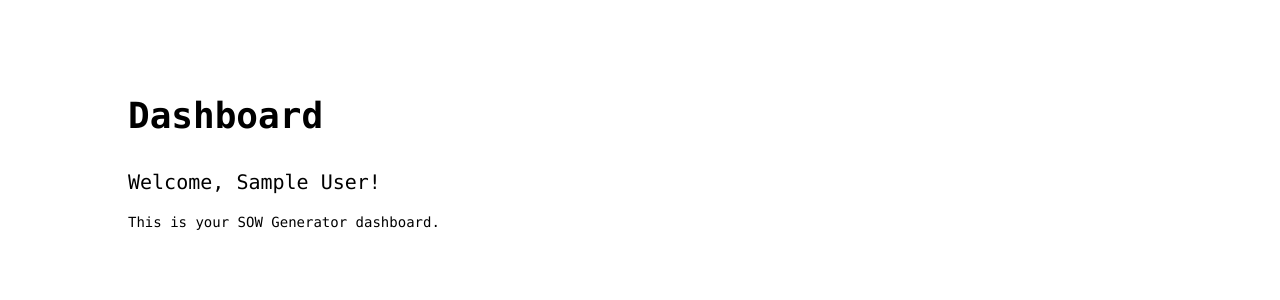
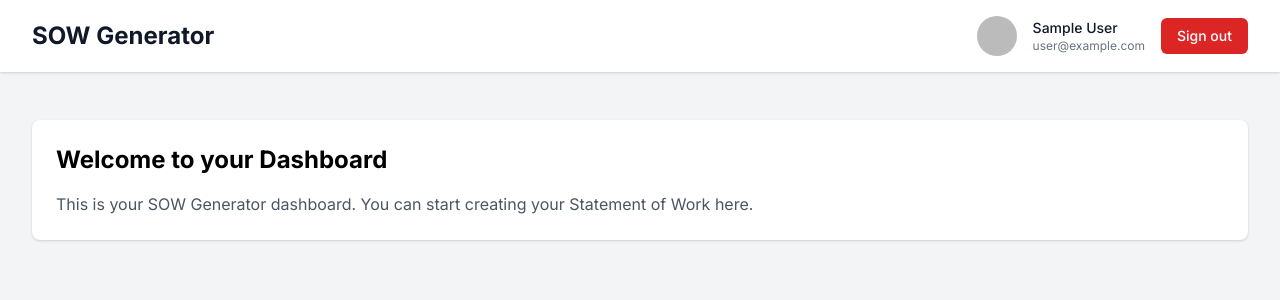
Before and after one commit to ronfeathers-LD/SOW-Generator, a Next.js app: page /dashboard in a window 1280 px wide. Shown: the top 300 px of the page. Built offline with nearby package versions, Linux system fonts and the light colour scheme; no server answers; sample sign-in values are in the browser's storage.

Commit message:
Add header with user info and logout button

```diff
--- a/src/app/dashboard/page.tsx
+++ b/src/app/dashboard/page.tsx
@@ -1,5 +1,6 @@
 import { getServerSession } from 'next-auth';
 import { redirect } from 'next/navigation';
+import Header from '../../components/Header';
 
 export default async function Dashboard() {
   const session = await getServerSession();
@@ -10,12 +11,18 @@ export default async function Dashboard() {
   }
 
   return (
-    <main className="flex min-h-screen flex-col items-center justify-between p-24">
-      <div className="z-10 max-w-5xl w-full items-center justify-between font-mono text-sm">
-        <h1 className="text-4xl font-bold mb-8">Dashboard</h1>
-        <p className="text-xl">Welcome, {session.user.name || 'User'}!</p>
-        <p className="mt-4">This is your SOW Generator dashboard.</p>
-      </div>
-    </main>
+    <div className="min-h-screen bg-gray-100">
+      <Header />
+      <main className="max-w-7xl mx-auto py-6 sm:px-6 lg:px-8">
+        <div className="px-4 py-6 sm:px-0">
+          <div className="bg-white shadow rounded-lg p-6">
+            <h2 className="text-2xl font-bold mb-4">Welcome to your Dashboard</h2>
+            <p className="text-gray-600">
+              This is your SOW Generator dashboard. You can start creating your Statement of Work here.
+            </p>
+          </div>
+        </div>
+      </main>
+    </div>
   );
 }
--- /dev/null
+++ b/src/components/Header.tsx
@@ -0,0 +1,48 @@
+'use client';
+
+import { signOut, useSession } from 'next-auth/react';
+import Image from 'next/image';
+
+export default function Header() {
+  const { data: session } = useSession();
+
+  if (!session) return null;
+
+  return (
+    <header className="bg-white shadow">
+      <div className="max-w-7xl mx-auto px-4 sm:px-6 lg:px-8 py-4">
+        <div className="flex justify-between items-center">
+          <div className="flex items-center">
+            <h1 className="text-2xl font-bold text-gray-900">SOW Generator</h1>
+          </div>
+          <div className="flex items-center space-x-4">
+            {session.user?.image && (
+              <div className="relative w-10 h-10 rounded-full overflow-hidden">
+                <Image
+                  src={session.user.image}
+                  alt={session.user.name || 'User avatar'}
+                  fill
+                  className="object-cover"
+                />
+              </div>
+            )}
+            <div className="flex flex-col">
+              <span className="text-sm font-medium text-gray-900">
+                {session.user?.name}
+              </span>
+              <span className="text-xs text-gray-500">
+                {session.user?.email}
+              </span>
+            </div>
+            <button
+              onClick={() => signOut()}
+              className="ml-4 px-4 py-2 text-sm font-medium text-white bg-red-600 rounded-md hover:bg-red-700 focus:outline-none focus:ring-2 focus:ring-offset-2 focus:ring-red-500"
+            >
+              Sign out
+            </button>
+          </div>
+        </div>
+      </div>
+    </header>
+  );
+}
```
